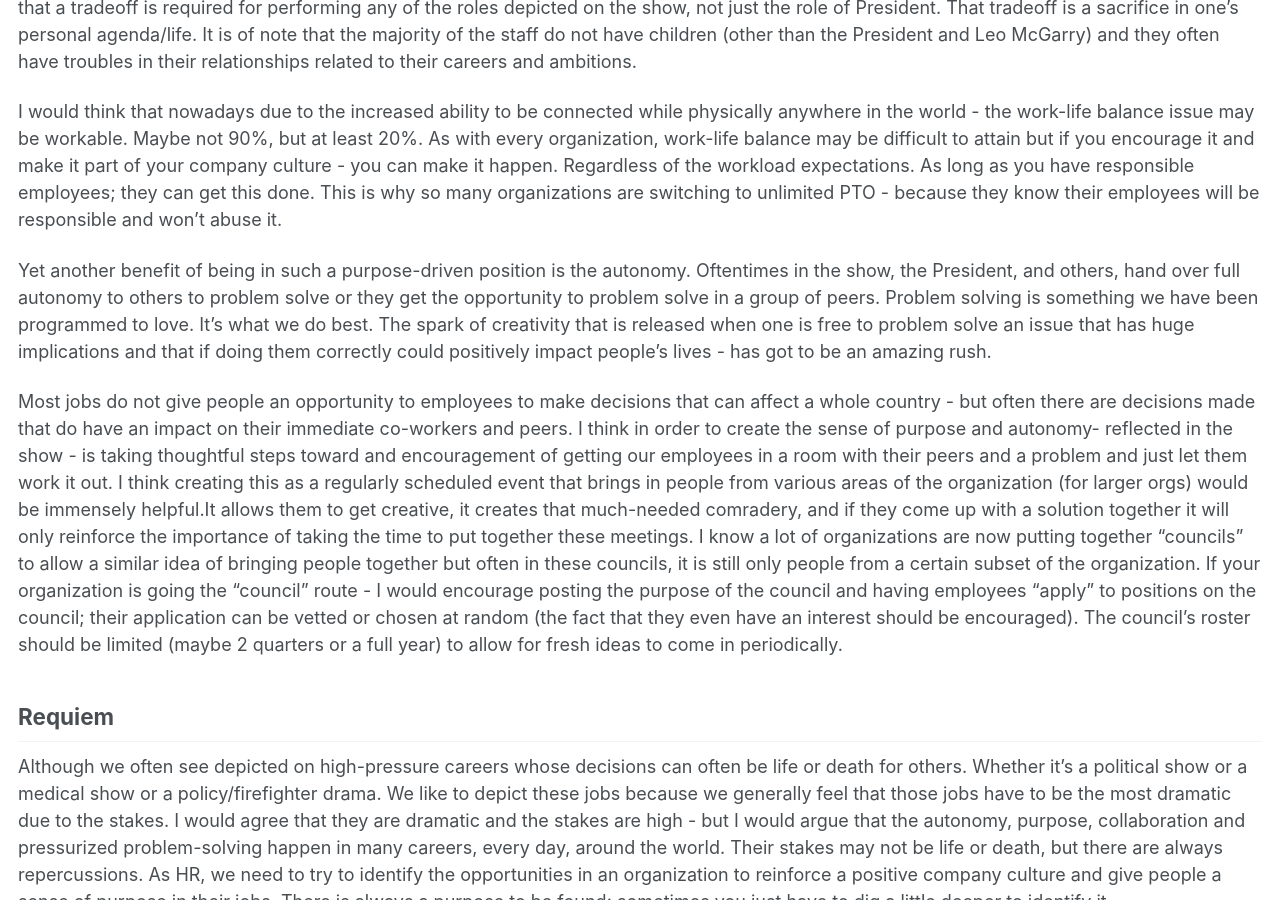
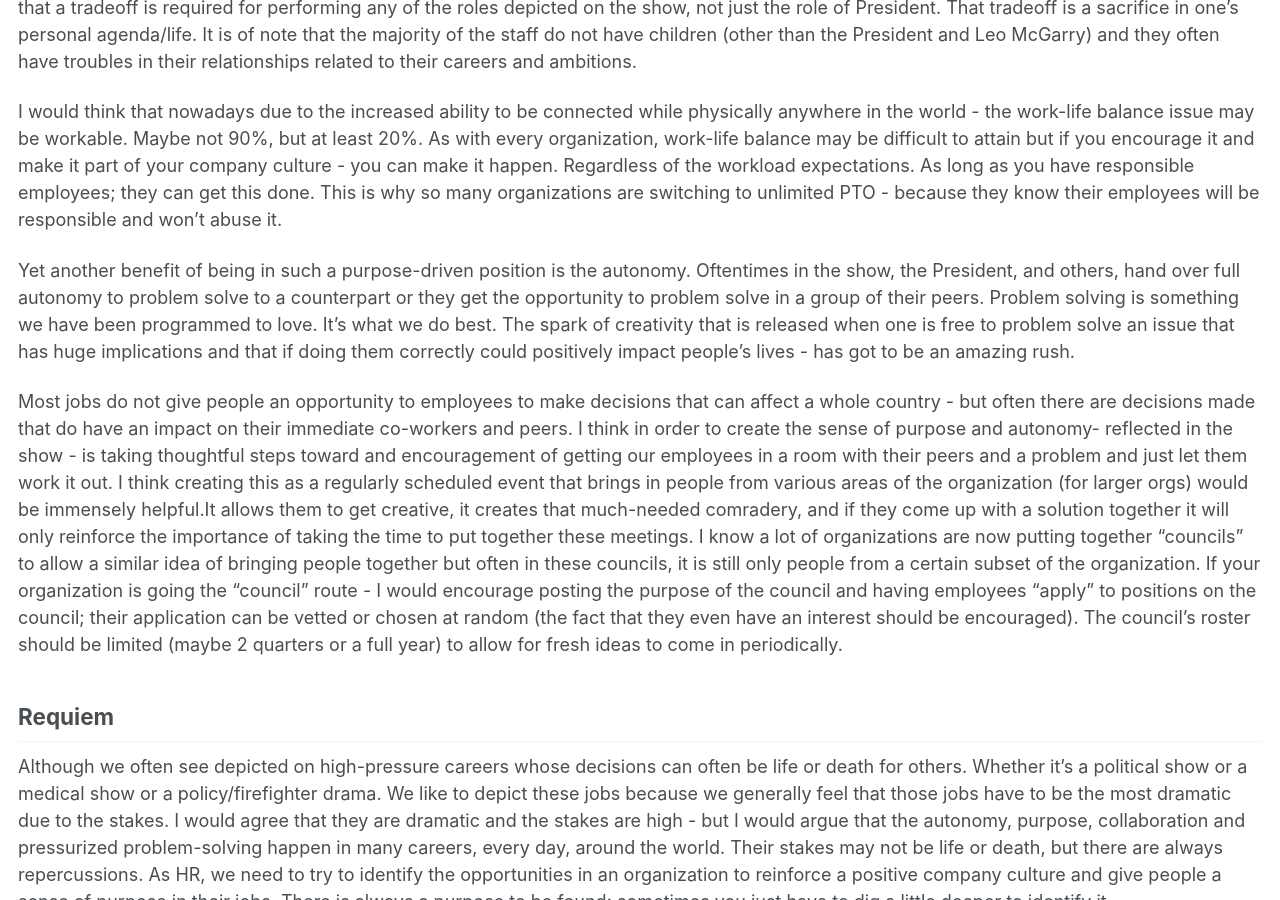
Before and after one commit to firesparks8/firesparks8.github.io, a Jekyll site: the page built from _posts/2016-11-06-West-Wing-Workplace.md, in a window 1280 px wide and 900 px high, scrolled down 1371 px. Built offline with Jekyll 4.4.1, drawn with Linux system fonts in a browser that asks for light colours.

Commit message:
Update 2016-11-06-West-Wing-Workplace.md

```diff
--- a/_posts/2016-11-06-West-Wing-Workplace.md
+++ b/_posts/2016-11-06-West-Wing-Workplace.md
@@ -25,7 +25,7 @@ I would say the original group involved in a start-up probably also experiences
 
 I would think that nowadays due to the increased ability to be connected while physically anywhere in the world - the work-life balance issue may be workable. Maybe not 90%, but at least 20%. As with every organization, work-life balance may be difficult to attain but if you encourage it and make it part of your company culture - you can make it happen. Regardless of the workload expectations. As long as you have responsible employees; they can get this done. This is why so many organizations are switching to unlimited PTO - because they know their employees will be responsible and won't abuse it.
 
-Yet another benefit of being in such a purpose-driven position is the autonomy. Oftentimes in the show, the President, and others, hand over full autonomy to others to problem solve or they get the opportunity to problem solve in a group of peers. Problem solving is something we have been programmed to love. It's what we do best. The spark of creativity that is released when one is free to problem solve an issue that has huge implications and that if doing them correctly could positively impact people's lives - has got to be an amazing rush.
+Yet another benefit of being in such a purpose-driven position is the autonomy. Oftentimes in the show, the President, and others, hand over full autonomy to problem solve to a counterpart or they get the opportunity to problem solve in a group of their peers. Problem solving is something we have been programmed to love. It's what we do best. The spark of creativity that is released when one is free to problem solve an issue that has huge implications and that if doing them correctly could positively impact people's lives - has got to be an amazing rush.
 
 Most jobs do not give people an opportunity to employees to make decisions that can affect a whole country - but often there are decisions made that do have an impact on their immediate co-workers and peers. I think in order to create the sense of purpose and autonomy- reflected in the show - is taking thoughtful steps toward and encouragement of getting our employees  in a room with their peers and a problem and just let them work it out. I think creating this as a regularly scheduled event that brings in people from various areas of the organization (for larger orgs) would be immensely helpful.It allows them to get creative, it creates that much-needed comradery, and if they come up with a solution together it will only reinforce the importance of taking the time to put together these meetings. I know a lot of organizations are now putting together "councils" to allow a similar idea of bringing people together but often in these councils, it is still only people from a certain subset of the organization. If your organization is going the "council" route - I would encourage posting the purpose of the council and having employees "apply" to positions on the council; their application can be vetted or chosen at random (the fact that they even have an interest should be encouraged). The council's roster should be limited (maybe 2 quarters or a full year) to allow for fresh ideas to come in periodically.
 
```
